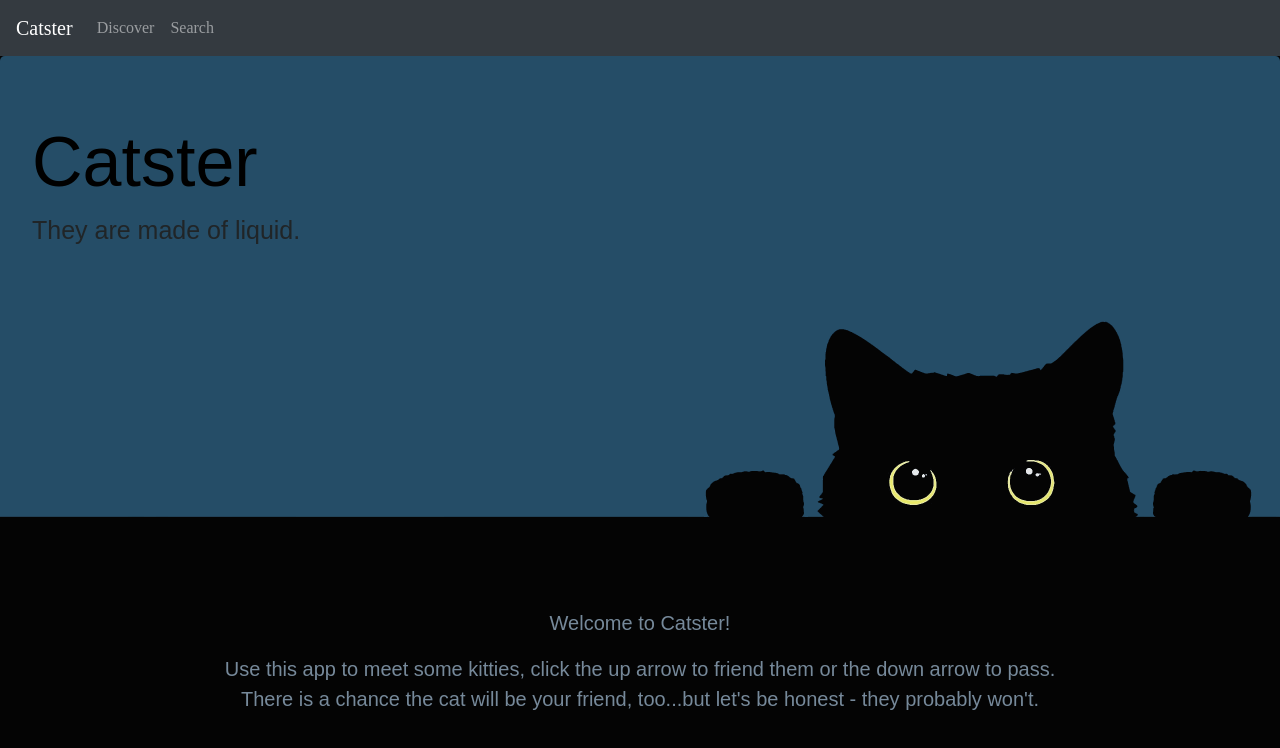
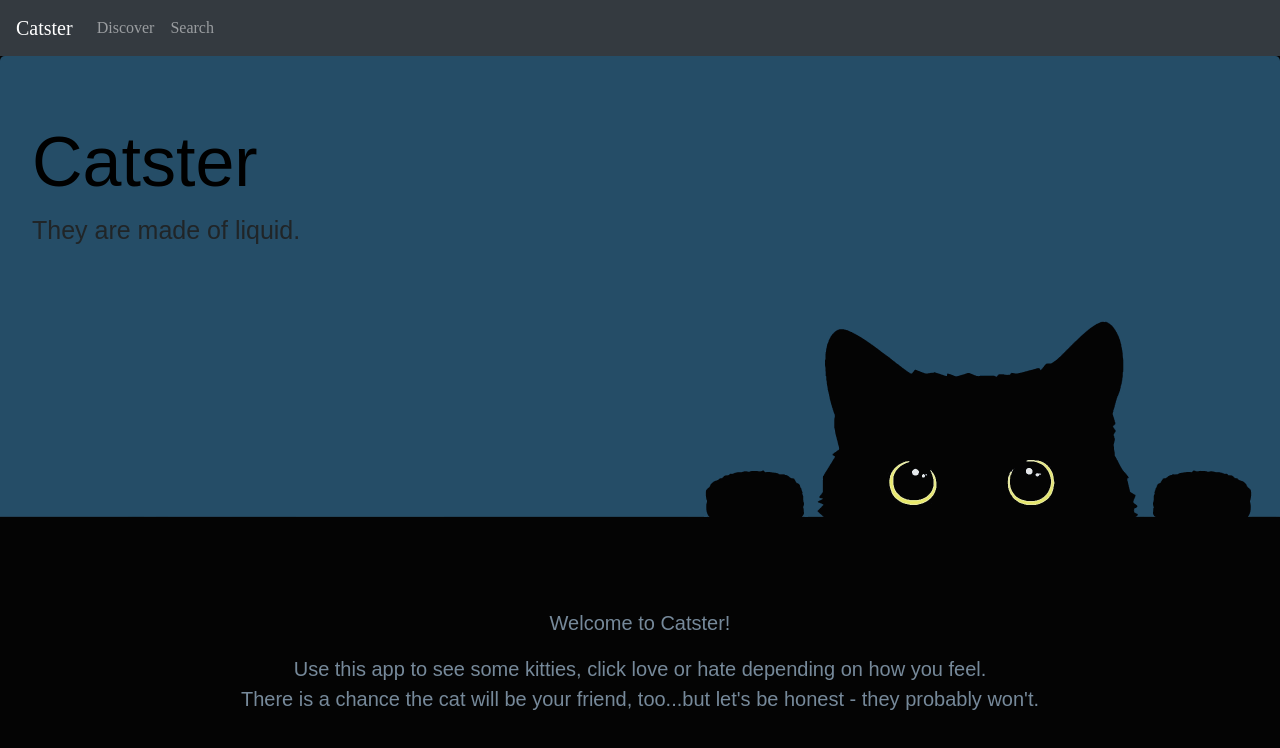
Before and after one commit to aftongauntlett/Catster, a React (Create React App) app: page / in a window 1280 px wide. Shown: the top 748 px of the page. Built offline with nearby package versions, Linux system fonts and the light colour scheme; a web font is replaced by a local one.

Commit message:
added description in search

```diff
--- a/src/components/Views/Discover/index.js
+++ b/src/components/Views/Discover/index.js
@@ -18,7 +18,6 @@ export default class CatList extends Component {
 
   getNewImage() {
     axios("https://api.thecatapi.com/v1/images/search?limit=1").then((resp) => {
-      console.log(resp.data[0].url);
       this.setState({
         imageURL: resp.data[0].url,
       });
--- a/src/components/Views/Home/index.js
+++ b/src/components/Views/Home/index.js
@@ -10,8 +10,7 @@ export default class index extends Component {
         <div className="homeBlurb">
           <p>Welcome to Catster!</p>
           <p>
-            Use this app to meet some kitties, click the up arrow to friend them
-            or the down arrow to pass. <br></br>There is a chance the cat will
+            Use this app to see some kitties, click love or hate depending on how you feel. <br></br>There is a chance the cat will
             be your friend, too...but let's be honest - they probably won't.
           </p>
         </div>
--- a/src/components/Views/Search/index.js
+++ b/src/components/Views/Search/index.js
@@ -1,7 +1,6 @@
 import React, { Component } from "react";
 import "./styles.css";
 import axios from "axios";
-import Button from "react-bootstrap/Button";
 import Form from "react-bootstrap/Form";
 import Card from "react-bootstrap/Card";
 
@@ -11,6 +10,7 @@ export default class index extends Component {
     search: "",
     breeds: [],
     selectedBreed: {},
+    description: "",
   };
 
   componentDidMount() {
@@ -43,9 +43,10 @@ export default class index extends Component {
   getImage(breed) {
     const url = "https://api.thecatapi.com/v1/images/search?breed_ids=" + breed;
     axios.get(url).then((resp) => {
-      console.log(resp.data);
+      console.log(resp.data[0])
       this.setState({
         imageURL: resp.data[0].url,
+        description: resp.data[0].breeds[0].description,
       });
     });
   }
@@ -92,7 +93,11 @@ export default class index extends Component {
             ></input>
             <datalist id="breeds">{this.breedList()}</datalist>
           </div>
+
+          {/* description */}
+          <p>{this.state.description}</p>
         </Form>
+
       </Card>
     );
   }
```
Also changed, not shown: 1 other file (tests, documents, lock files or other folders).
